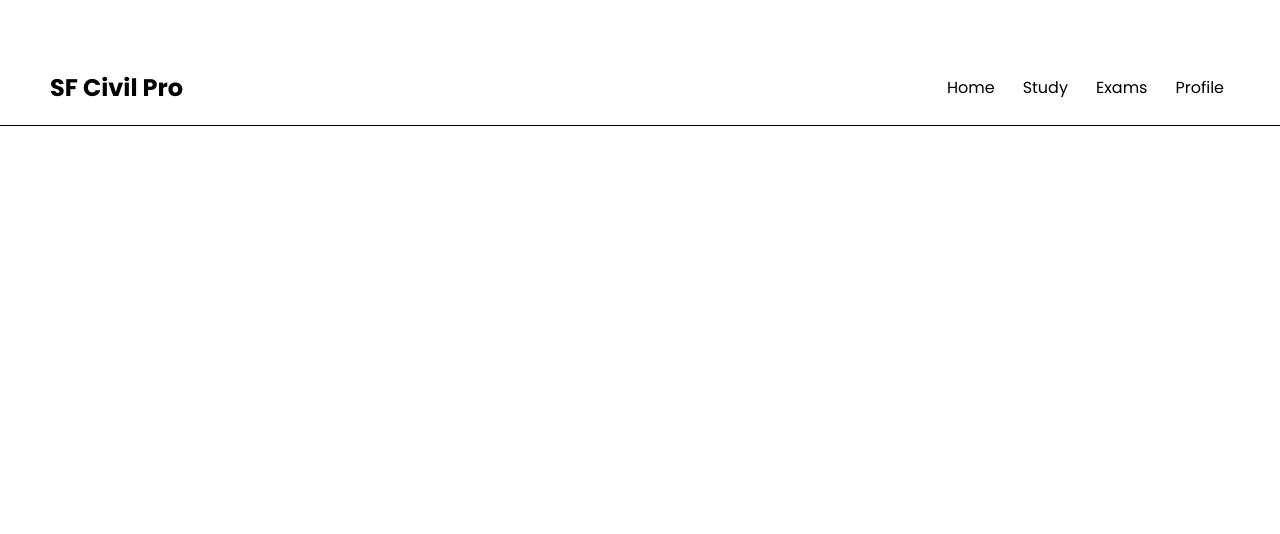
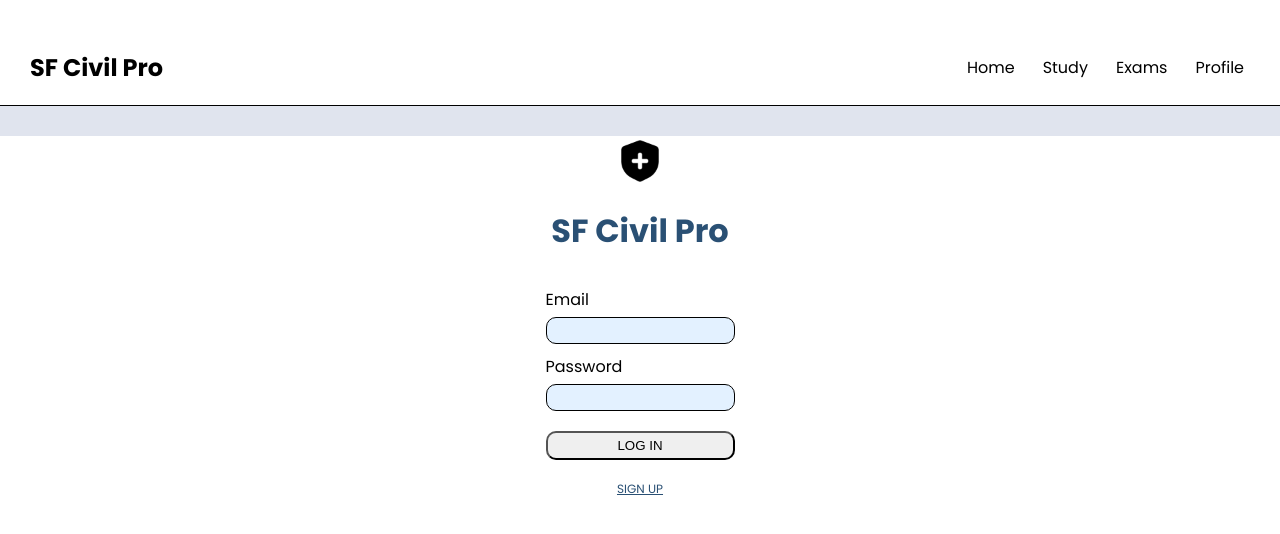
Before and after one commit to coderkai03/BathroomBreak, a React (Create React App) app in the folder sfhacks2024/: page /login in a window 1280 px wide. Shown: the top 534 px of the page. Built offline with nearby package versions, Linux system fonts and the light colour scheme.

Commit message:
login merge

```diff
--- a/sfhacks2024/package.json
+++ b/sfhacks2024/package.json
@@ -7,10 +7,11 @@
     "@testing-library/react": "^13.4.0",
     "@testing-library/user-event": "^13.5.0",
     "@vis.gl/react-google-maps": "^0.3.2",
+    "firebase": "^10.10.0",
     "react": "^18.2.0",
     "react-dom": "^18.2.0",
     "react-router": "^6.22.3",
-    "react-router-dom": "^5.2.0",
+    "react-router-dom": "^5.3.4",
     "react-scripts": "^5.0.1",
     "web-vitals": "^2.1.4"
   },
--- a/sfhacks2024/src/App.js
+++ b/sfhacks2024/src/App.js
@@ -6,6 +6,7 @@ import Home from './Home/Home';
 import Study from './Study/Study';
 import Exams from './Exams/Exams';
 import Profile from './Profile/Profile';
+import Login from './Logins/Login';
 
 function App() {
   return (
@@ -26,6 +27,9 @@ function App() {
             <Route exact path='/profile'>
               <Profile />
             </Route>
+            <Route exact path='/login'>
+              <Login />
+            </Route>
           </Switch>
         </div>
       </div>
--- a/sfhacks2024/src/Exams/Exams.js
+++ b/sfhacks2024/src/Exams/Exams.js
@@ -4,6 +4,7 @@ function Exams() {
     return (
         <div>
             <h1>Exams Page</h1>
+
             {/* Add your exam components and logic here */}
         </div>
     );
--- a/sfhacks2024/src/Home/Home.js
+++ b/sfhacks2024/src/Home/Home.js
@@ -27,7 +27,7 @@ const Home = () => {
             <div className="preferences-div">
                 <h1 className="hear-from-us">Hear from our users</h1>
                 <Preference role={"911 Dispatcher"} desc={"911 dispatchers are trained professionals who answer emergency calls, gather critical information, and coordinate the dispatch of emergency services to the scene of incidents."} imgFirst={true} imgurl={police} />
-                <Preference role={"Firefighter"} desc={"911 dispatchers are trained professionals who answer emergency calls, gather critical information, and coordinate the dispatch of emergency services to the scene of incidents."} imgFirst={false} imgurl={firefighter} />
+                <Preference role={"Firefighter"} desc={"Firefighter respond to emergencies, extinguishing fires, rescuing individuals from the destructive force of flames."} imgFirst={false} imgurl={firefighter} />
                 <Preference role={"Social Worker"} desc={"911 dispatchers are trained professionals who answer emergency calls, gather critical information, and coordinate the dispatch of emergency services to the scene of incidents."} imgFirst={true} imgurl={emt} />
             </div>
         </div>
--- /dev/null
+++ b/sfhacks2024/src/Logins/Login.js
@@ -0,0 +1,106 @@
+import { useState } from "react";
+import { useHistory } from "react-router-dom/cjs/react-router-dom.min";
+
+import shieldIcon from "../civil-assets/mingcute_shield-fill.png"
+
+import { getAuth, signInWithEmailAndPassword, createUserWithEmailAndPassword } from 'firebase/auth';
+import {  getFirestore, doc, setDoc, addDoc, collection } from 'firebase/firestore'; // Import Firestore functions
+
+const Login = () => {
+    const history = useHistory()
+
+    const [isLogin, setIsLogin] = useState(true)
+
+    const [email, setEmail] = useState('');
+    const [password, setPassword] = useState('');
+    const [error, setError] = useState(null);
+    const [fullName, setFullName] = useState('')
+
+    const handleLogin = async (e) => {
+        e.preventDefault();
+        setError(null);
+
+        try {
+          const auth = getAuth();
+          await signInWithEmailAndPassword(auth, email, password);
+
+
+          // Redirect user to dashboard or home page upon successful sign-in
+          history.push('/');
+        } catch (error) {
+          // Handle sign-in errors
+          setError(error.message);
+          window.alert(error)
+        }
+    }
+
+    const handleSignup = async (e) => {
+        e.preventDefault();
+        setError(null);
+
+        if (fullName.trim() !== '' && email.trim() !== '' && password.trim() !== '') {
+            try {
+                const auth = getAuth();
+                const { user } = await createUserWithEmailAndPassword(auth, email, password);
+
+                // Ensure that user object contains uid
+                if (user && user.uid) {
+                    const db = getFirestore();
+
+                    // Create user document under 'users/{uid}'
+                    await setDoc(doc(db, 'users', user.uid), {
+                        fullName: fullName,
+                        flashcardsRef: `flashcards/${user.uid}`
+                    });
+
+                    console.log("posted data?")
+
+                    // Redirect user to dashboard or home page upon successful sign-up
+                    history.push('/');
+                } else {
+                    throw new Error("Failed to create user. User ID not found.");
+                }
+            } catch (error) {
+                // Handle sign-up errors
+                setError(error.message);
+                console.error(error);
+            }
+        } else {
+            setError("Please fill in all fields.");
+        }
+    }
+
+
+
+    const switchLogin = () => {
+        setIsLogin(!isLogin)
+    }
+
+    return (
+        <div className="login-screen">
+            <div className="header"></div>
+            <div className="login-block">
+                <img className="appIcon" src={shieldIcon}/>
+                <h1>SF Civil Pro</h1>
+                <form>
+                    <label for="email">Email</label>
+                    <input type="text" id="email" name="email" value={email} onChange={(e) => setEmail(e.target.value)} required/>
+
+                    {!isLogin && <label for="fullName">FullName</label>}
+                    {!isLogin && <input type="text" id="fullName" name="fullName" value={fullName} onChange={(e) => setFullName(e.target.value)} required/>}
+
+                    <label for="password">Password</label>
+                    <input type="text" id="password" name="password" value={password} onChange={(e) => setPassword(e.target.value)} required/>
+
+                    {isLogin && <button onClick={handleLogin}>LOG IN</button>}
+                    {isLogin && <p className="accountSwitch" onClick={switchLogin}><u>SIGN UP</u></p>}
+
+                    {!isLogin && <button onClick={handleSignup}>SIGN UP</button>}
+                    {!isLogin && <p className="accountSwitch" onClick={switchLogin}><u>LOG IN</u></p>}
+                </form>
+            </div>
+        </div>
+    );
+}
+
+export default Login;
--- a/sfhacks2024/src/Profile/Profile.js
+++ b/sfhacks2024/src/Profile/Profile.js
@@ -27,6 +27,7 @@ const Profile = () => {
 
                 <div className="profile-exams">
                     <h1>My Practice Exams</h1>
+                    <h3></h3>
                 </div>
 
                 <div className="profile-flashcards">
--- a/sfhacks2024/src/Study/Study.js
+++ b/sfhacks2024/src/Study/Study.js
@@ -2,10 +2,16 @@ import { useState } from "react"
 import { BrowserRouter as Router, Route, Switch } from 'react-router-dom';
 import './Study.css';
 
-function Card(props) {
-    const [text, setText] = useState(props.frontSide);
+function Card({ frontSide, backSide}) {
+    const [text, setText] = useState(frontSide);
     function handleClick() {
-        setText(props.backSide)
+        setText( oldState => {
+            if (oldState === frontSide) {
+                return backSide;
+            } else {
+                return frontSide;
+            }
+        })
     }
     return <div className="flashcard" onClick={handleClick}>
         {text}
--- a/sfhacks2024/src/index.css
+++ b/sfhacks2024/src/index.css
@@ -1,3 +1,4 @@
+
 @import url('https://fonts.googleapis.com/css2?family=Poppins:wght@300;400;500;600;700&display=swap');
 
 body {
@@ -12,8 +13,13 @@ p, h1 {
   color: #2A5074;
 }
 
+form {
+  display: flex;
+  flex-direction: column;
+}
+
 .navbar {
-  padding: 50px;
+  padding: 30px;
   padding-bottom: 0px;
   display: flex;
   align-items: center;
@@ -109,3 +115,51 @@ p, h1 {
 .hear-from-us {
   padding: 50px;
 }
+
+.header {
+  background-color: #e0e4ee;
+  height: 30px;
+}
+
+.login-screen {
+  display: flex;
+  flex-direction: column;
+
+}
+
+.login-block {
+  display: flex;
+  flex-direction: column;
+  width: 30%;
+  justify-content: center; /* Horizontally center */
+  align-items: center; /* Vertically center */
+  margin: 0 auto; /* Center horizontally within the parent container */
+}
+
+.appIcon {
+  width: 50px;
+}
+
+.login-block input {
+  border-radius: 10px;
+  background-color: #e3f1ff;
+  border: 1px solid #000;
+  padding: 5px;
+}
+
+.login-block label {
+  margin: 10px 0px 5px 0px;
+}
+
+.login-block button {
+  margin-top: 20px;
+  border-radius: 10px;
+  padding: 5px;
+}
+
+.accountSwitch {
+  font-size: 12px;
+  margin: 0;
+  align-self: center;
+  margin: 20px;
+}
```
Also changed, not shown: sfhacks2024/src/Logins/FBConfig.js (added, +16 -0 lines), sfhacks2024/src/civil-assets/mingcute_shield-fill.png (added), 1 other file (tests, documents, lock files or other folders).
